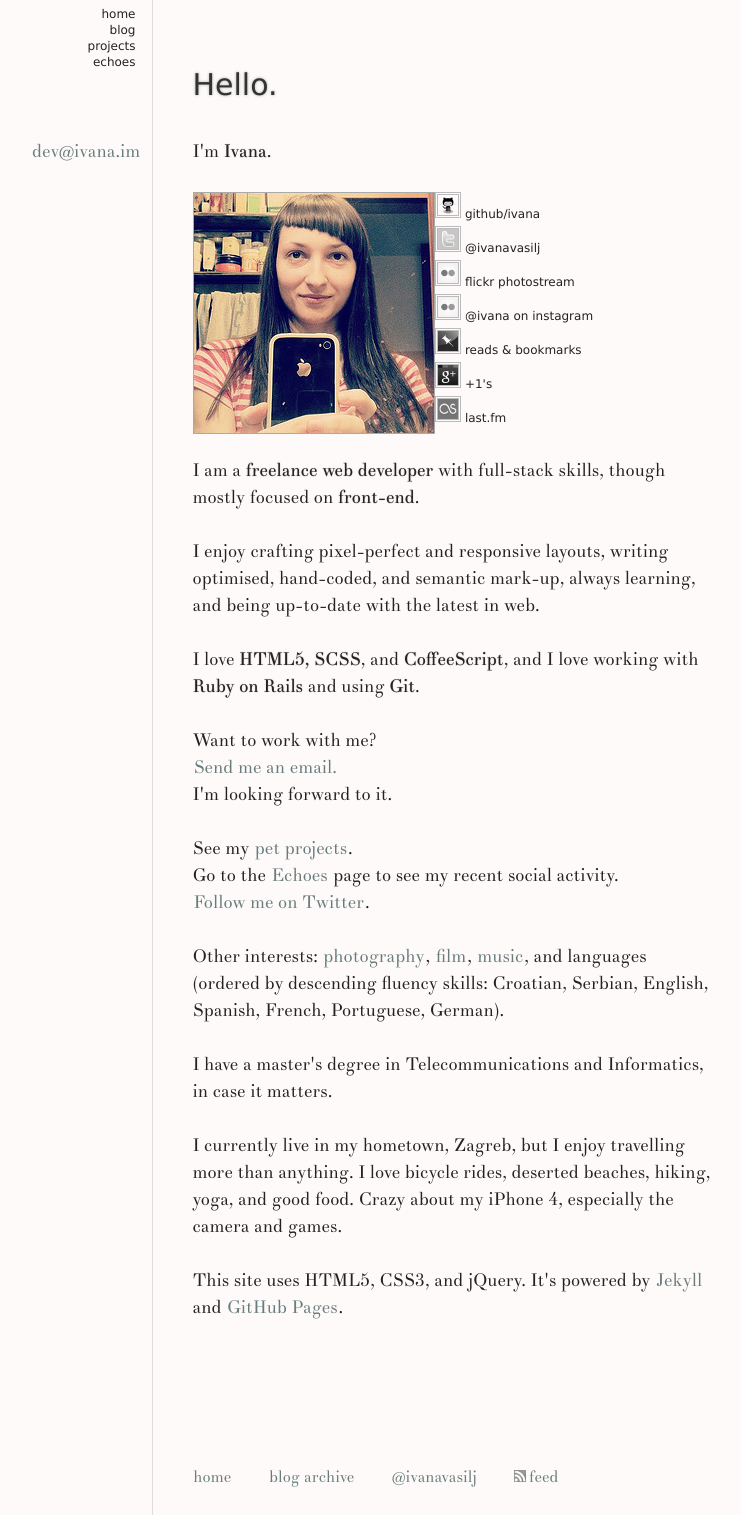
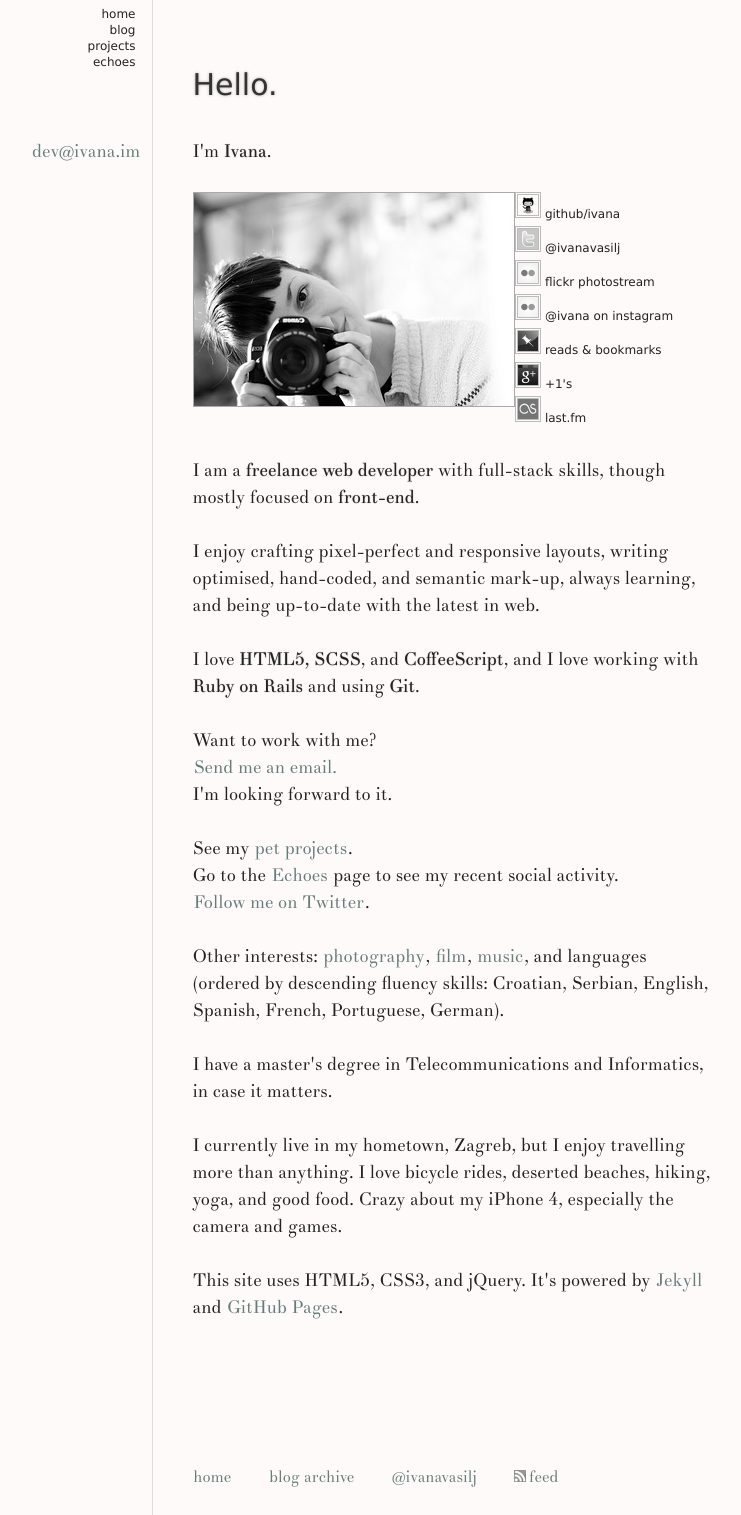
Before and after one commit to ivana/ivana.github.com, a Jekyll site: the page built from index.html, in a window 1280 px wide. Shown: the whole page, without its empty margins (209-950 px from the left). Built offline with Jekyll 4.4.1, drawn with Linux system fonts in a browser that asks for light colours; Markdown is read by kramdown in place of the engine named in the settings.

Commit message:
new photo

```diff
--- a/index.html
+++ b/index.html
@@ -11,7 +11,7 @@ desc: about and contact info
     <span class="fn n" lang="hr"><span class="given-name">Ivana</span><span class="family-name"> Vasilj</span></span>.
     <a class="email" href="mailto:dev@ivana.im">dev@ivana.im</a></p>
 
-  <img src="/img/feb.jpg" alt="Photo of Ivana Vasilj" class="photo" />
+  <img src="/img/ivana.jpg" alt="Photo of Ivana Vasilj" class="photo" />
 
   <ol>
     <li>
```
Also changed, not shown: img/ivana.jpg (added).
